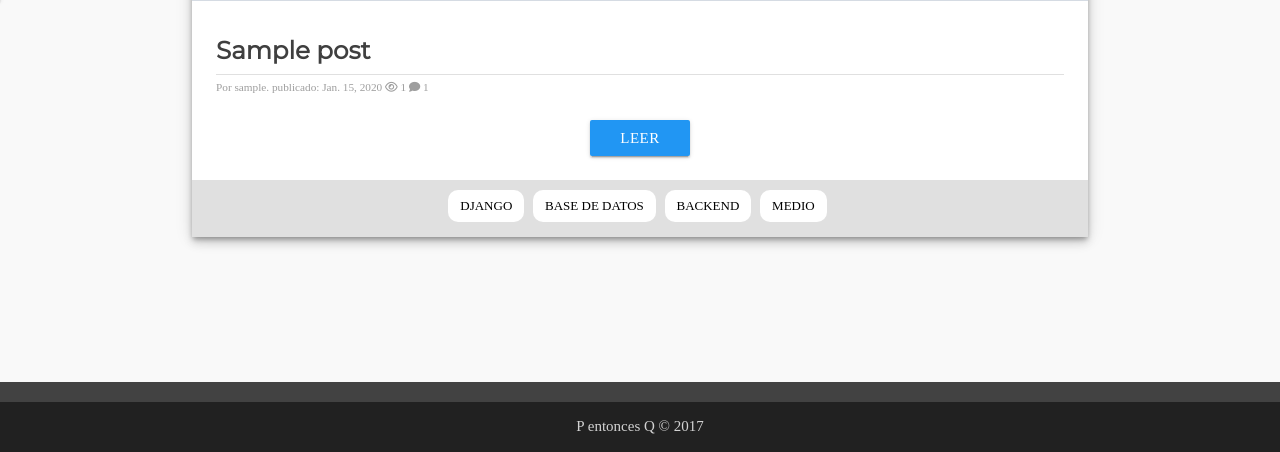
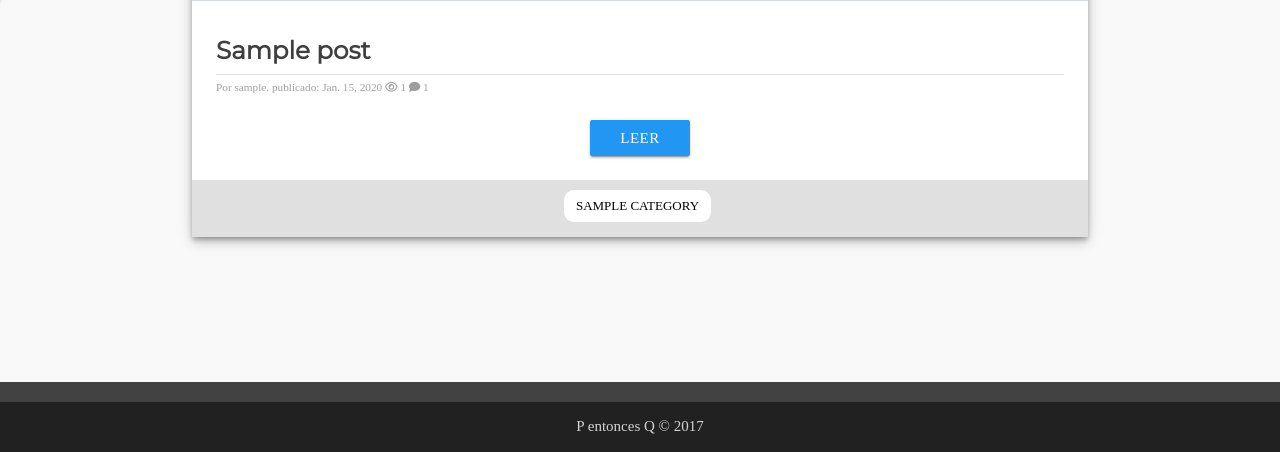
Before and after one commit to vligas/BlogComputacion, a Django app: page /posts/ in a window 1280 px wide. Shown: the part 859-1311 px from the top of the page. Run offline with Django 3.2, Linux system fonts and the light colour scheme; tables that the repository leaves empty hold one stand-in row (values such as "Sample post"); grey boxes marked "Sample" are stand-in pictures; some libraries are stand-ins or nearby versions; some web fonts are replaced.

Commit message:
Ya se pueden ver las categorias de los post en los template de detail y all_post

```diff
--- a/BlogComputacion/blog/models.py
+++ b/BlogComputacion/blog/models.py
@@ -16,7 +16,7 @@ class Post(models.Model):
     created_at = models.DateField(auto_now_add=True) # para que se llene automaticamente al instanciar el objeto
     cont_vist = models.IntegerField(default=0)
     cover = models.ImageField()
-    category = models.ManyToManyField(Category)
+    category = models.ManyToManyField(Category, related_name='category')
 
     def get_absolute_url(self):
         return reverse("showOne", kwargs={"id":self.id})   # blog:showOne es invalido ya que no tenemos un "namespace" llamado blog
--- a/BlogComputacion/blog/templates/blog/pages/all_post_detail.html
+++ b/BlogComputacion/blog/templates/blog/pages/all_post_detail.html
@@ -40,10 +40,9 @@
 
           <div class="card-category grey lighten-2 center">
 
-            <div class="chip">Django</div>
-            <div class="chip">Base de datos</div>
-            <div class="chip">Backend</div>
-            <div class="chip">Medio</div>
+            {% for var in entrada.category.all %}
+              <div class="chip">{{ var.name }}</div>
+            {% endfor %}
 
           </div>
           </div>
--- a/BlogComputacion/blog/templates/blog/pages/detail.html
+++ b/BlogComputacion/blog/templates/blog/pages/detail.html
@@ -37,9 +37,9 @@
              <br>
            </div>
            <div class="card-category grey lighten-2 center">
-             <div class="chip">IA</div>
-             <div class="chip">Python</div>
-             <div class="chip">Avanzado</div>
+             {% for var in post.category.all %}
+             <div class="chip">{{ var.name }}</div>
+             {% endfor %}
            </div>
            {% endif %}
          </div>
```
Also changed, not shown: BlogComputacion/blog/migrations/0007_auto_20170519_2219.py (added).
